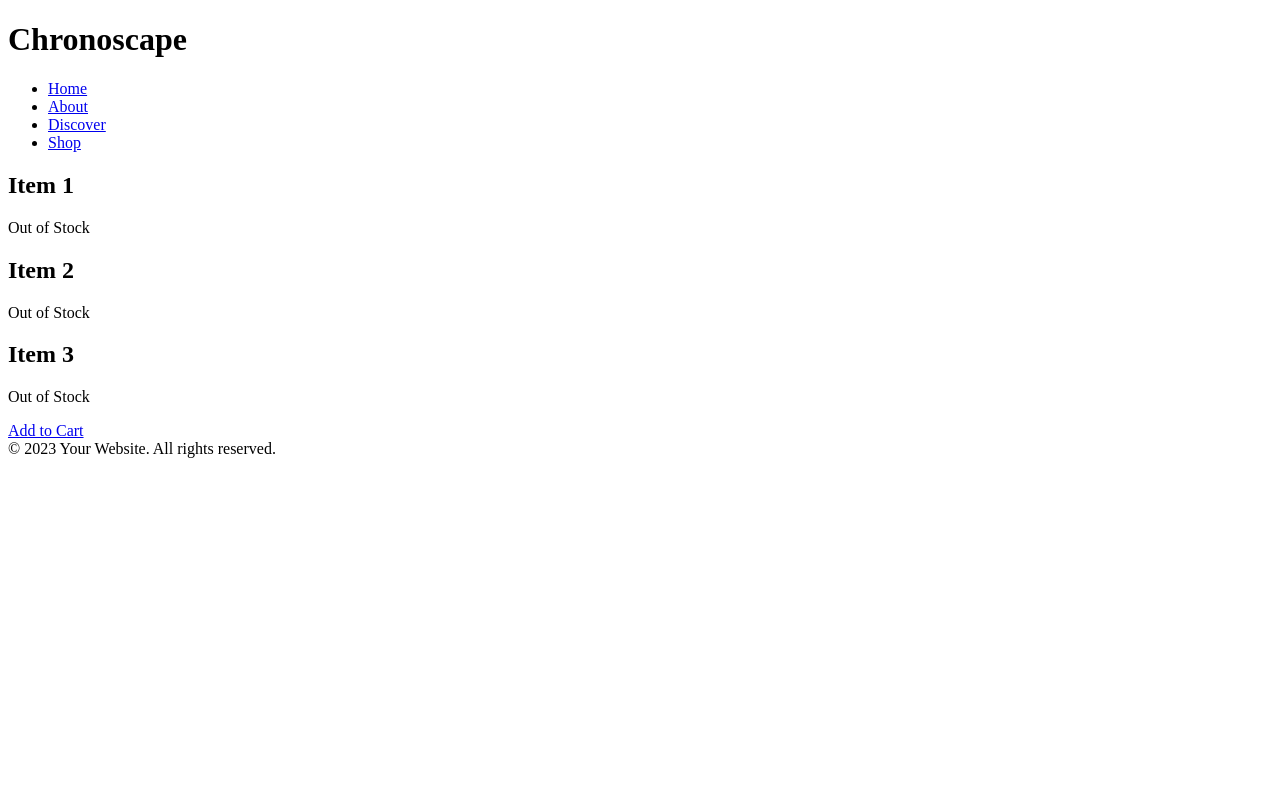
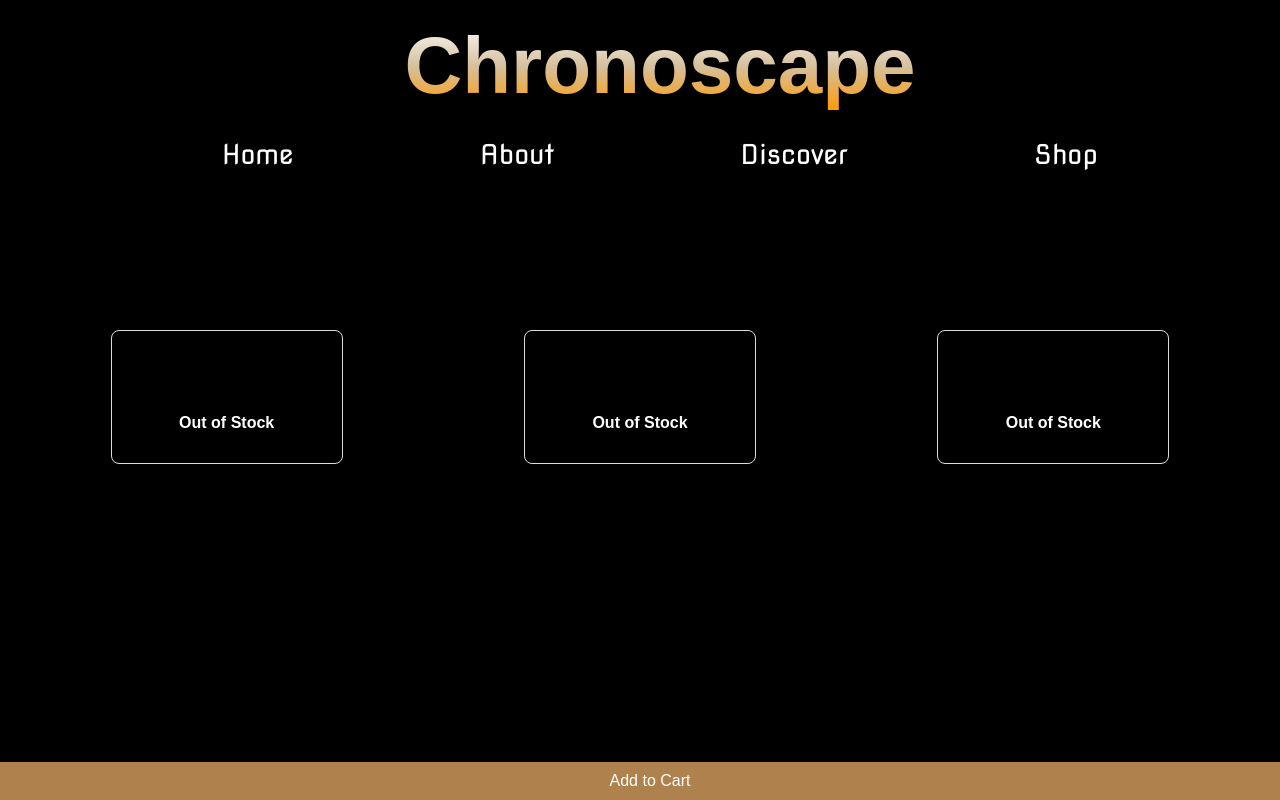
Before and after one commit to AnaSimiliac/TestHEATMAP, a plain HTML site: page shop.html in a window 1280 px wide. Drawn offline with nearby package versions, Linux system fonts and the light colour scheme; the site is published under a folder, as on GitHub Pages, so addresses that start at the root find nothing; files whose address does not match are found by name; a web font is replaced by a local one.

Commit message:
Update shop.html

```diff
--- a/shop.html
+++ b/shop.html
@@ -4,7 +4,7 @@
     <title>Chronoscape</title>
     <meta charset="UTF-8">
     <meta name="viewport" content="width=device-width, initial-scale=1.0">
-    <link rel="stylesheet" type="text/css" href="/css/styleShop.css">
+    <link rel="stylesheet" type="text/css" href="css/styleShop.css">
     <script src="js/jquery-3.3.1.min.js"></script>
     <script src="js/script.js"></script>
     <!-- Add this in the <head> section of your HTML file -->
```
